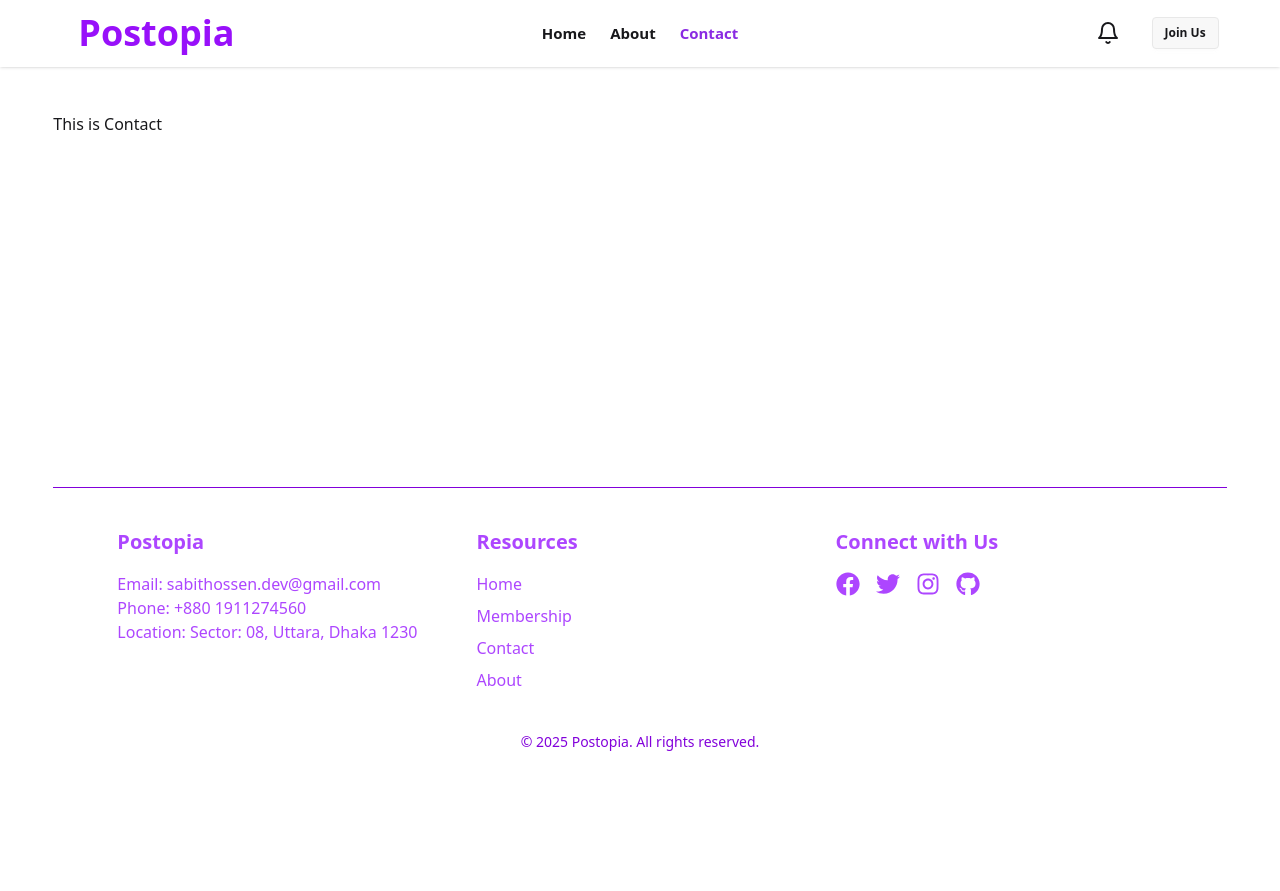
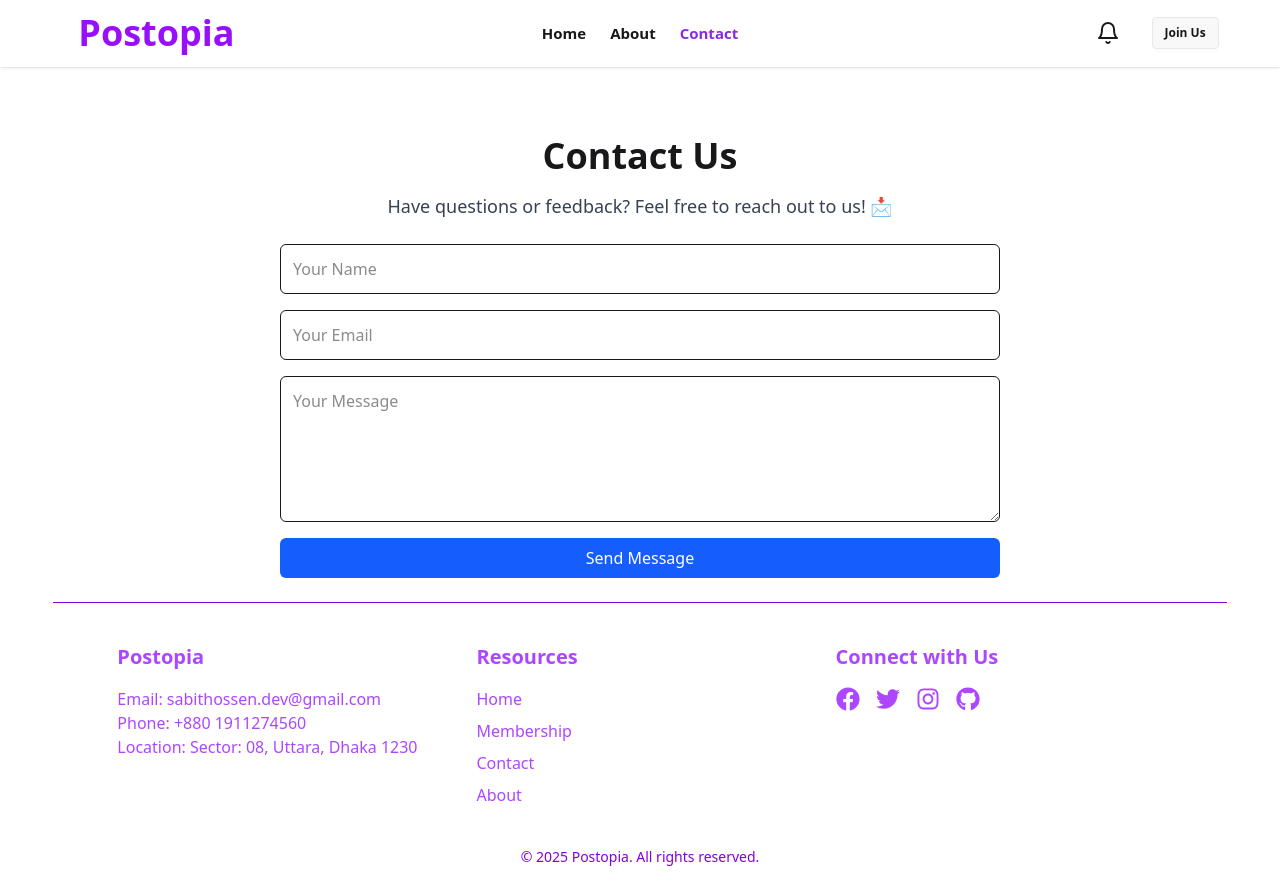
Before and after one commit to sabithossen4/Postopia-Client, a React (Vite) app: page /contact in a window 1280 px wide. Before the commit the page ends 800 px from the top, so only its background shows below. Built offline with nearby package versions, Linux system fonts and the light colour scheme; no server answers.

Commit message:
added a error page

```diff
--- a/src/components/About.jsx
+++ b/src/components/About.jsx
@@ -1,9 +1,13 @@
-import React from 'react';
-
+// src/pages/About.jsx
 const About = () => {
   return (
-    <div>
-      This is About
+    <div className="max-w-3xl mx-auto p-6 text-center">
+      <h1 className="text-4xl font-bold mb-4">About Us</h1>
+      <p className="text-lg text-gray-700">
+        Welcome to our Postpia!
+        This platform is built for sharing knowledge, ideas, and discussions.
+        Our goal is to build a helpful and engaging community where everyone can learn and grow together.
+      </p>
     </div>
   );
 };
--- a/src/components/Contact.jsx
+++ b/src/components/Contact.jsx
@@ -1,9 +1,38 @@
-import React from 'react';
-
+// src/pages/Contact.jsx
 const Contact = () => {
   return (
-    <div>
-      <h1>This is Contact</h1>
+    <div className="max-w-3xl mx-auto p-6 text-center">
+      <h1 className="text-4xl font-bold mb-4">Contact Us</h1>
+      <p className="text-lg text-gray-700 mb-6">
+        Have questions or feedback? Feel free to reach out to us! 📩
+      </p>
+
+      <form className="flex flex-col gap-4">
+        <input
+          type="text"
+          placeholder="Your Name"
+          className="border p-3 rounded-md"
+          required
+        />
+        <input
+          type="email"
+          placeholder="Your Email"
+          className="border p-3 rounded-md"
+          required
+        />
+        <textarea
+          placeholder="Your Message"
+          className="border p-3 rounded-md"
+          rows="5"
+          required
+        ></textarea>
+        <button
+          type="submit"
+          className="bg-blue-600 text-white py-2 px-4 rounded-md hover:bg-blue-700 transition"
+        >
+          Send Message
+        </button>
+      </form>
     </div>
   );
 };
--- /dev/null
+++ b/src/pages/ErrorPage.jsx
@@ -0,0 +1,19 @@
+// src/pages/ErrorPage.jsx
+import { Link } from "react-router";
+
+const ErrorPage = () => {
+  return (
+    <div className="flex flex-col items-center justify-center h-screen text-center">
+      <h1 className="text-6xl font-bold text-red-600">404</h1>
+      <p className="text-xl mt-4">Oops! The page you are looking for doesn’t exist.</p>
+      <Link
+        to="/"
+        className="mt-6 px-6 py-3 bg-blue-600 text-white rounded-lg shadow-md hover:bg-blue-700 transition"
+      >
+        Back to Home
+      </Link>
+    </div>
+  );
+};
+
+export default ErrorPage;
--- a/src/router/router.jsx
+++ b/src/router/router.jsx
@@ -22,12 +22,14 @@ import MakeAnnouncement from "../pages/MakeAnnouncement";
 import AdminRoute from "./AdminRoute";
 import About from "../components/About";
 import Contact from "../components/Contact";
+import ErrorPage from "../pages/ErrorPage";
 
 
 export const router = createBrowserRouter([
   {
     path: "/",
     Component: HomeLayout,
+    errorElement: <ErrorPage />,
     children: [
       {
         index: true,
```
